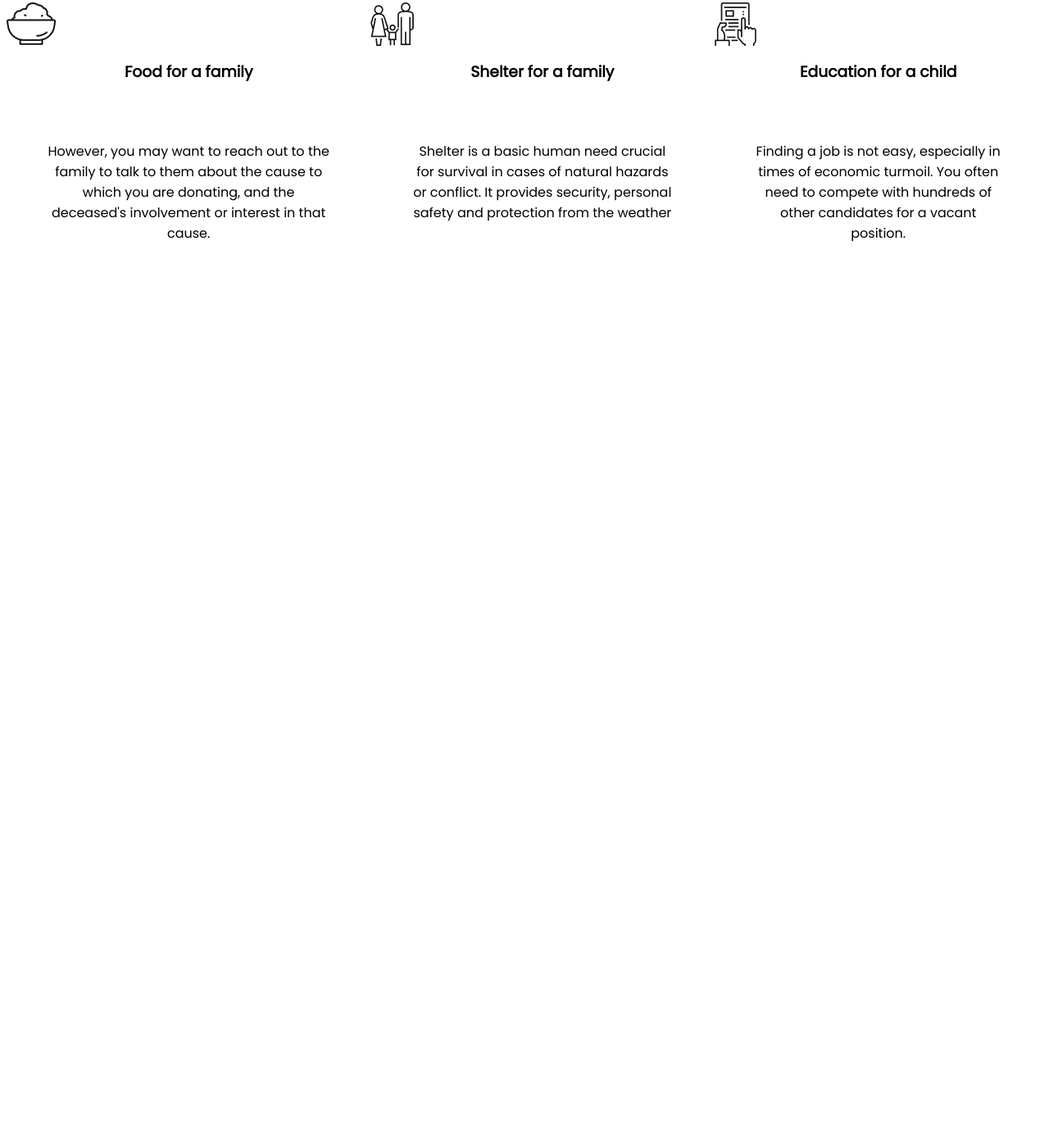
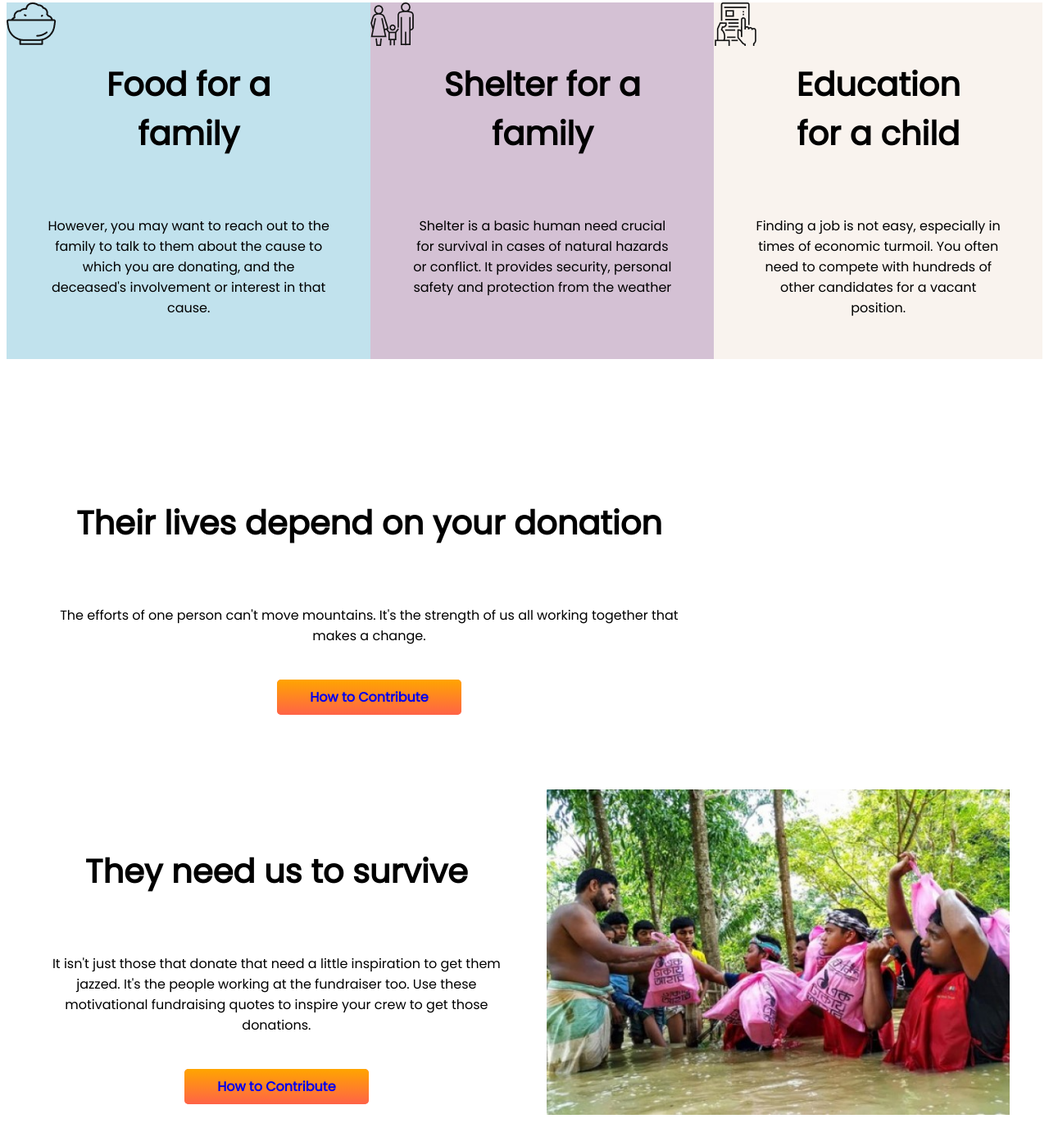
Before and after one commit to SubrataSutradhar/assignment-donate-today, a plain HTML site: page index.html in a window 1280 px wide. Shown: the part 1060-2458 px from the top of the page at 82% size. Before the commit the page ends 1557 px from the top, so only its background shows below. Drawn offline with Linux system fonts and the light colour scheme.

Commit message:
photo added

```diff
--- a/index.html
+++ b/index.html
@@ -55,6 +55,32 @@
                 hundreds of other candidates for a vacant position.</p>
         </div>
     </section>
+    <section class="contribute">
+        <div>
+            <h3>Their lives depend on your donation</h3>
+            <p>The efforts of one person can't move mountains. It's the strength of us all working together that makes a
+                change.</p>
+            <a class="link-button" href="https://www.paypal.com/lt/home">How to Contribute</a>
+        </div>
+    </section>
+
+
+    <section class="contribute">
+        <div>
+            <h3>They need us to survive</h3>
+            <p>It isn't just those that donate that need a little inspiration to get them jazzed. It's the people
+                working at
+                the fundraiser too. Use these motivational fundraising quotes to inspire your crew to get those
+                donations.</p>
+            <a class="link-button" href="https://www.paypal.com/lt/home">How to Contribute</a>
+        </div>
+        <div>
+            <img src="images/donation11.jpg" alt="">
+        </div>
+
+    </section>
+
+
 
 
 
--- a/style.css
+++ b/style.css
@@ -1,18 +1,21 @@
 body {
     font-family: "poppins", sans-serif;
+    margin: 10px, 20px;
+    padding: 10px, 10px;
 }
 
 
 h1 {
     font-size: 50px;
-    color: salmon;
+    color: rgb(193, 45, 28);
     font-weight: 700px;
 
 }
 
 h3 {
     margin: 70px;
-    font-weight: 900px;
+    font-weight: bold;
+    font-size: 40px;
 
 
 
@@ -21,7 +24,7 @@ h3 {
 }
 
 .orange-color {
-    color: darkturquoise;
+    color: rgb(38, 209, 0);
 }
 
 .background-image {
@@ -37,6 +40,7 @@ h3 {
     background-image: linear-gradient(orange, tomato);
     font-weight: 700;
     justify-content: center;
+
 }
 
 section {
@@ -67,22 +71,35 @@ p {
 
 .flexible-container {
     display: flex;
-    margin-bottom: 150px;
-    width: fit-content;
-
+    margin-bottom: 100px;
+    width: fit-content
 }
 
 #food {
     background-image: url(icons/food.png);
     background-repeat: no-repeat;
+    background-color: rgb(193, 226, 237);
 }
 
 #Shelter {
     background-image: url(icons/shelter.png);
     background-repeat: no-repeat;
+    background-color: rgb(212, 193, 212);
 }
 
 #Education {
     background-image: url(icons/Frame-1.png);
     background-repeat: no-repeat;
+    background-color: rgb(249, 243, 238);
 }
+
+
+.contribute {
+    width: 70%;
+    display: flex;
+    padding: 10px, 40px;
+}
+
+.contribute img {
+    width: 250%;
+}
```
